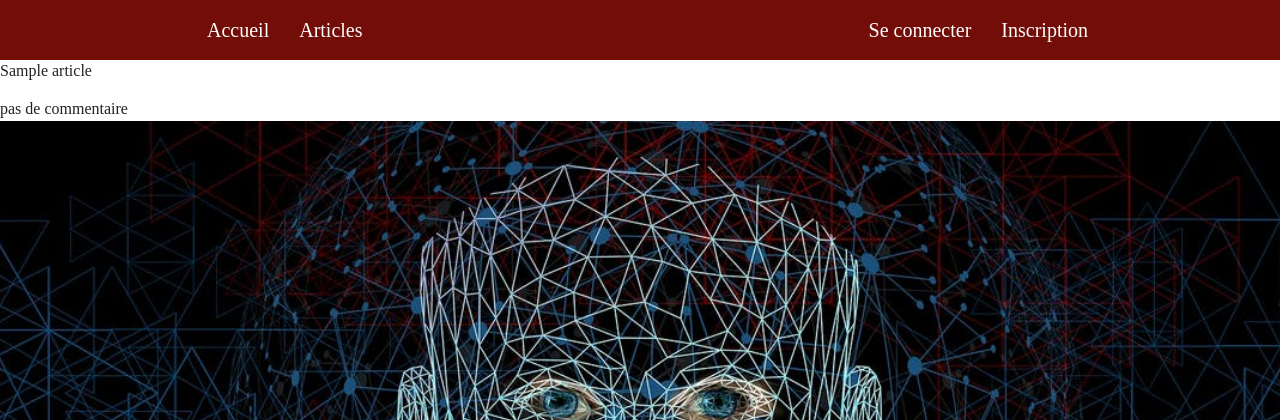
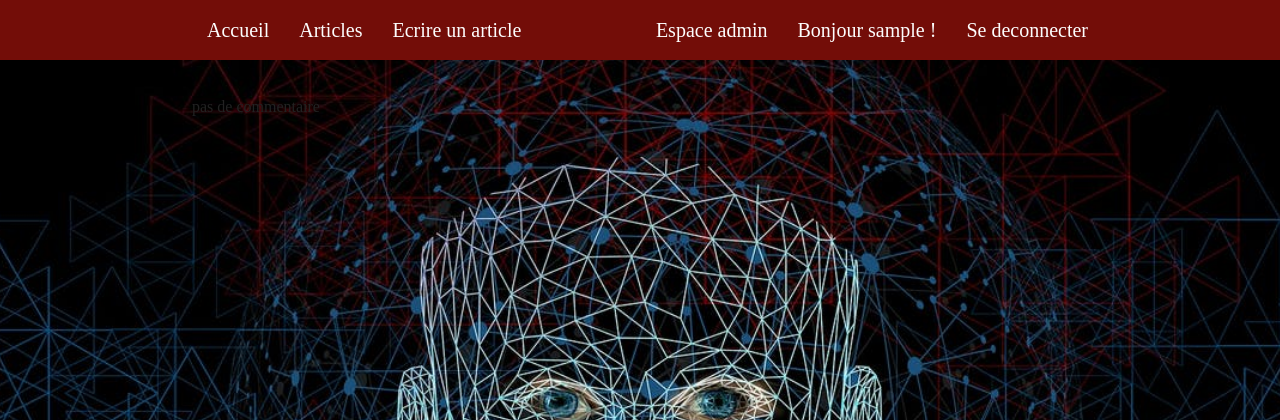
Before and after one commit to StevenDelval/Flask-mongoDB-TechIA, a Flask app: page /admin/ in a window 1280 px wide. Shown: the top 420 px of the page. Run offline with Flask 2, Linux system fonts and the light colour scheme; the visitor is signed in with stand-in values (Sample User, id 1); a database or web service that is not in the repository returns one stand-in record (values such as "Sample title"); style sheets or scripts are compiled from the project's sources.

Commit message:
Change admin functions and page admin

```diff
--- a/app.py
+++ b/app.py
@@ -206,11 +206,12 @@
             liste_commentaires = article["commentaires"]
             for index in range(len(liste_commentaires)):
                 if not liste_commentaires[index]["validation"]:
-                    liste_des_comm_a_valider.append([article["_id"],index])
-                    print(liste_des_comm_a_valider)
+                    liste_des_comm_a_valider.append([article["_id"],liste_commentaires[index]["utilisateur"],liste_commentaires[index]["commentaire"],index])
 
+        if len(liste_des_comm_a_valider) == 0 :
+            liste_des_comm_a_valider=None
 
-        return render_template("page_admin.html",article=article )
+        return render_template("page_admin.html",login=utilisateur,admin=admin,commentaires=liste_des_comm_a_valider )
 
 
 
@@ -238,4 +239,4 @@
                     print(liste_commentaire_de_l_article,end="\n\n")
 
                     articles.update_one({"titre": article["titre"] }, { "$set": {"commentaires":liste_commentaire_de_l_article} }) """
-    pass
+    return render_template("accueil.html")
--- /dev/null
+++ b/static/css/pages/_page_admin.scss
@@ -0,0 +1,28 @@
+.admin{
+    display: flex;
+    width: 70%;
+    flex-flow: column;
+    align-items: center;
+    margin: 20px auto 0 auto;
+
+}
+
+.commentaire_admin{
+    width: 100%;
+    display: flex;
+    flex-flow: column;
+    gap: 20px;
+    section{
+        background-color: white;
+        border-radius: 20px;
+        padding-left: 10px ;
+        padding-bottom:10px;
+        a{
+            text-decoration: none;
+            color:inherit;
+            span{
+                border-bottom: solid 1px $couleur_peps;
+            }
+        }
+    }
+}
--- a/templates/page_admin.html
+++ b/templates/page_admin.html
@@ -5,34 +5,22 @@
 
 
 
-<main class="admin" style="background-color:#FFF ;">
+<main class="admin">
 
     <article class="commentaire_admin">
-        {% if article %}
-        {{article.titre}}
-        {% endif  %}
-{% if commentaire  %}
-    <p>{{ commentaire["utilisateur"]}}</p>
-    <p>{{ commentaire["date"]}}</p>
-    <p>{{ commentaire["commentaire"]}}</p>
-    <form action="" method="post" class="form_admin">
-        <fieldset>
-            <legend>souhaitez vous valider le commentaire </legend>
 
-            <div>
-              {{form.validation()}}
-            </div>
-
-
-
-        </fieldset>
-
-        <input class="action_button" type="submit" value="Entrer">
-        {{form.csrf_token}}
-
-    {% else %}
-    <p> pas de commentaire </p>
-{% endif  %}
+        {% if commentaires %}
+        {% for comment in commentaires %}
+        <section>
+            <p>Id article : {{comment[0]}}</p>
+            <p>Auteur du commentaire: {{comment[1]}}</p>
+            <p>Commentaire : {{comment[2]}}</p>
+            <a href={{ url_for("valider_com",id_article=comment[0],nb_comm=comment[3])}}><span>Lien vers validation de l'arti</span>cle</a>
+        </section>
+        {% endfor %}
+        {% else %}
+        <p> pas de commentaire </p>
+        {% endif %}
 
     </article>
 
```
Also changed, not shown: blog_db.py (+3 -4 lines).
